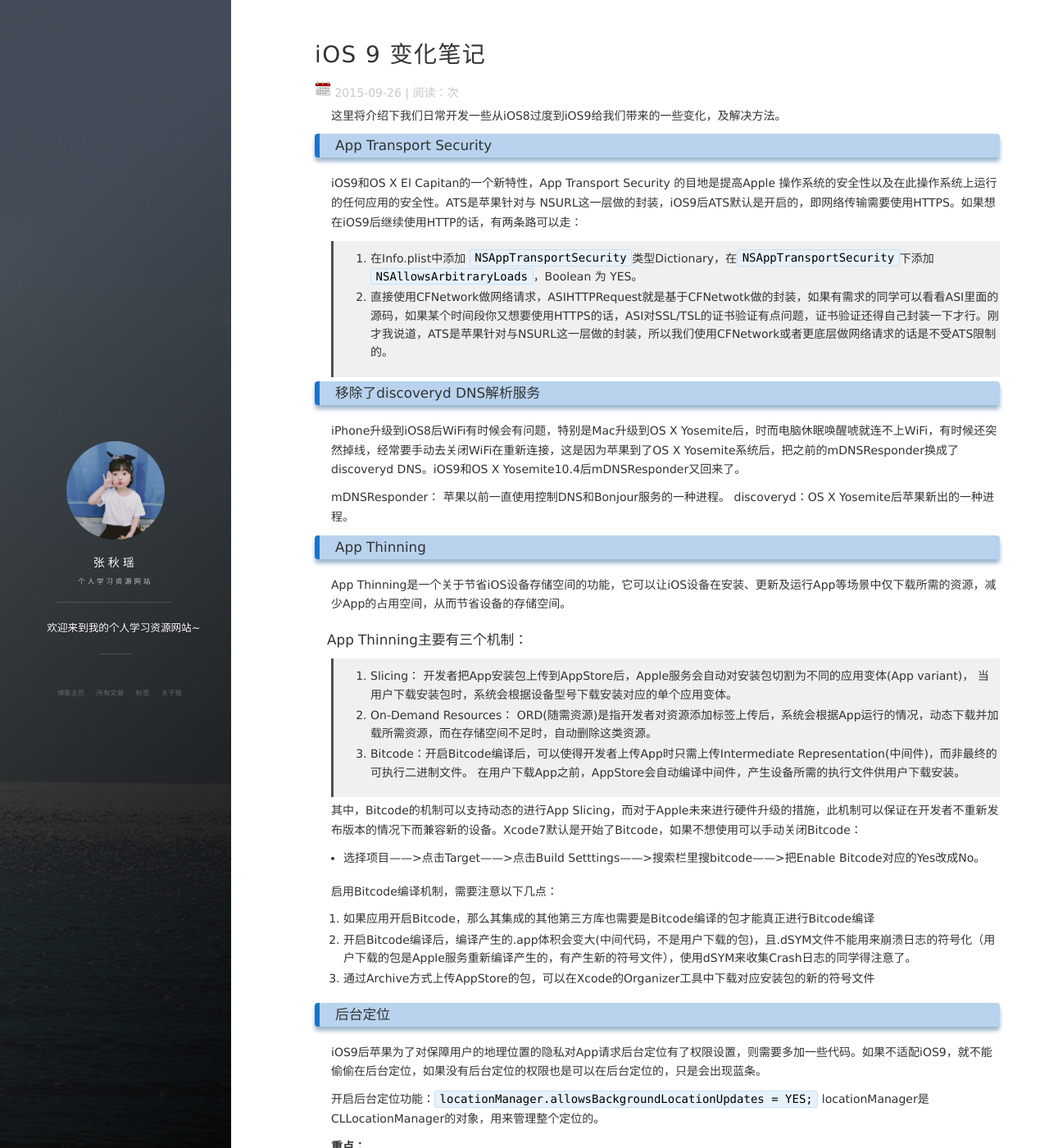
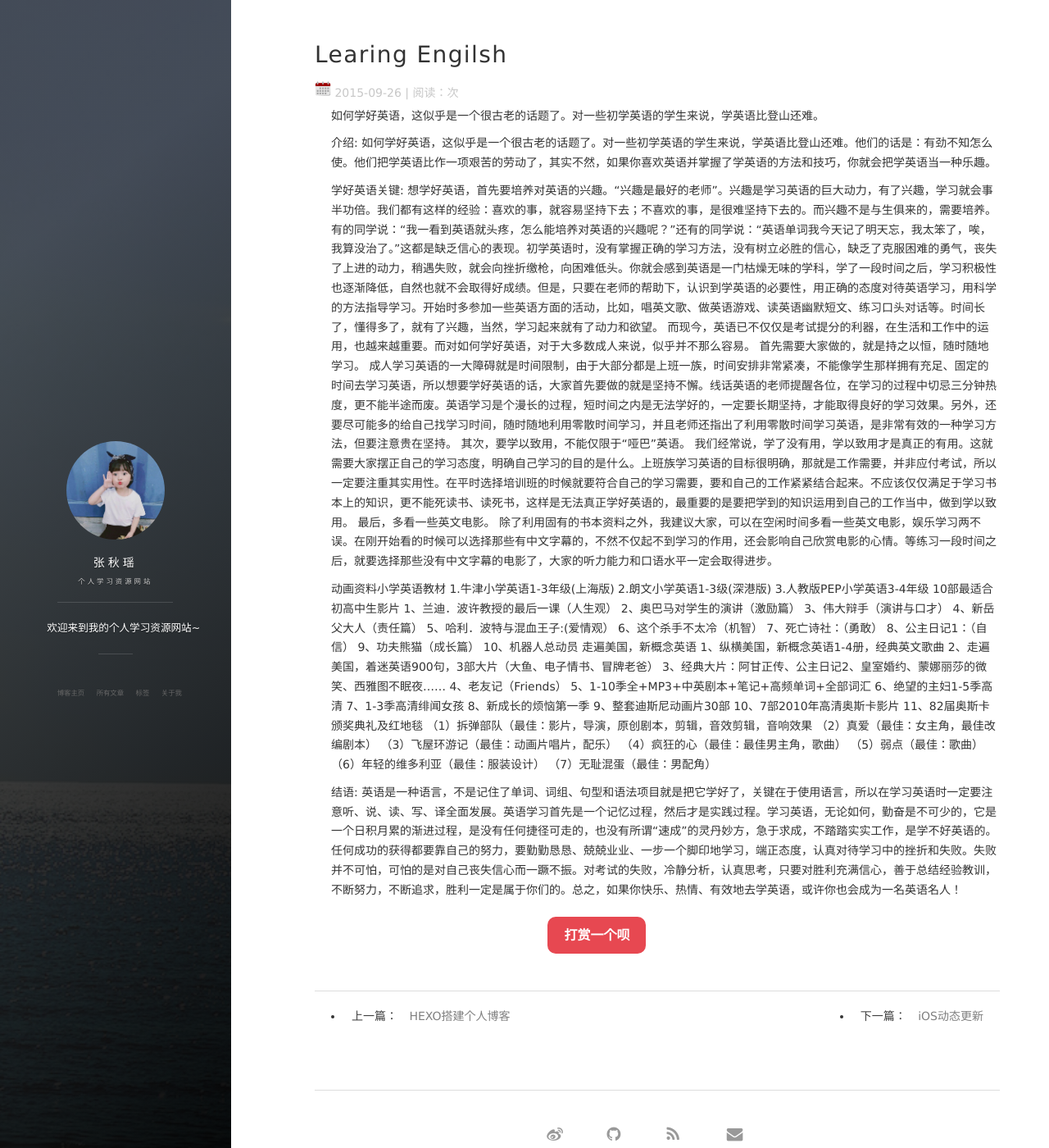
Before and after one commit to Libra-yoyo/Libra-yoyo.github.io, a Jekyll site: the page built from _posts/2015-09-26-iOS9_Note.md, in a window 1280 px wide and 1400 px high. Shown: the whole window at 82% size. Built offline with Jekyll 4.4.1, drawn with Linux system fonts in a browser that asks for light colours; nearby versions of some CDN libraries; comment, search, counter and statistics services are not loaded; some of the changed text lies outside the part shown.

Commit message:
Update 2015-09-26-iOS9_Note.md

````diff
--- a/_posts/2015-09-26-iOS9_Note.md
+++ b/_posts/2015-09-26-iOS9_Note.md
@@ -1,107 +1,59 @@
 ---
 layout: post
-title: "iOS 9 变化笔记"
+title: "Learing Engilsh"
 date: 2015-09-26 18:15:06
-description: "iOS9 变化笔记, 以及工作中常遇到的问题"
-tag: iOS
+description: "How to learn English in our daily life"
 ---
+如何学好英语，这似乎是一个很古老的话题了。对一些初学英语的学生来说，学英语比登山还难。
+
+介绍: 如何学好英语，这似乎是一个很古老的话题了。对一些初学英语的学生来说，学英语比登山还难。他们的话是：有劲不知怎么使。他们把学英语比作一项艰苦的劳动了，其实不然，如果你喜欢英语并掌握了学英语的方法和技巧，你就会把学英语当一种乐趣。
+
+学好英语关键:
+想学好英语，首先要培养对英语的兴趣。“兴趣是最好的老师”。兴趣是学习英语的巨大动力，有了兴趣，学习就会事半功倍。我们都有这样的经验：喜欢的事，就容易坚持下去；不喜欢的事，是很难坚持下去的。而兴趣不是与生俱来的，需要培养。有的同学说：“我一看到英语就头疼，怎么能培养对英语的兴趣呢？”还有的同学说：“英语单词我今天记了明天忘，我太笨了，唉，我算没治了。”这都是缺乏信心的表现。初学英语时，没有掌握正确的学习方法，没有树立必胜的信心，缺乏了克服困难的勇气，丧失了上进的动力，稍遇失败，就会向挫折缴枪，向困难低头。你就会感到英语是一门枯燥无味的学科，学了一段时间之后，学习积极性也逐渐降低，自然也就不会取得好成绩。但是，只要在老师的帮助下，认识到学英语的必要性，用正确的态度对待英语学习，用科学的方法指导学习。开始时多参加一些英语方面的活动，比如，唱英文歌、做英语游戏、读英语幽默短文、练习口头对话等。时间长了，懂得多了，就有了兴趣，当然，学习起来就有了动力和欲望。
+而现今，英语已不仅仅是考试提分的利器，在生活和工作中的运用，也越来越重要。而对如何学好英语，对于大多数成人来说，似乎并不那么容易。
+首先需要大家做的，就是持之以恒，随时随地学习。
+成人学习英语的一大障碍就是时间限制，由于大部分都是上班一族，时间安排非常紧凑，不能像学生那样拥有充足、固定的时间去学习英语，所以想要学好英语的话，大家首先要做的就是坚持不懈。线话英语的老师提醒各位，在学习的过程中切忌三分钟热度，更不能半途而废。英语学习是个漫长的过程，短时间之内是无法学好的，一定要长期坚持，才能取得良好的学习效果。另外，还要尽可能多的给自己找学习时间，随时随地利用零散时间学习，并且老师还指出了利用零散时间学习英语，是非常有效的一种学习方法，但要注意贵在坚持。
+其次，要学以致用，不能仅限于“哑巴”英语。
+我们经常说，学了没有用，学以致用才是真正的有用。这就需要大家摆正自己的学习态度，明确自己学习的目的是什么。上班族学习英语的目标很明确，那就是工作需要，并非应付考试，所以一定要注重其实用性。在平时选择培训班的时候就要符合自己的学习需要，要和自己的工作紧紧结合起来。不应该仅仅满足于学习书本上的知识，更不能死读书、读死书，这样是无法真正学好英语的，最重要的是要把学到的知识运用到自己的工作当中，做到学以致用。
+最后，多看一些英文电影。
+除了利用固有的书本资料之外，我建议大家，可以在空闲时间多看一些英文电影，娱乐学习两不误。在刚开始看的时候可以选择那些有中文字幕的，不然不仅起不到学习的作用，还会影响自己欣赏电影的心情。等练习一段时间之后，就要选择那些没有中文字幕的电影了，大家的听力能力和口语水平一定会取得进步。
 
 
-这里将介绍下我们日常开发一些从iOS8过度到iOS9给我们带来的一些变化，及解决方法。
+   动画资料小学英语教材
+1.牛津小学英语1-3年级(上海版)
+2.朗文小学英语1-3级(深港版)
+3.人教版PEP小学英语3-4年级
+10部最适合初高中生影片
+1、兰迪．波许教授的最后一课（人生观）
+2、奥巴马对学生的演讲（激励篇）
+3、伟大辩手（演讲与口才）
+4、新岳父大人（责任篇）
+5、哈利．波特与混血王子:(爱情观）
+6、这个杀手不太冷（机智）
+7、死亡诗社：（勇敢）
+8、公主日记1：（自信）
+9、功夫熊猫（成长篇）
+10、机器人总动员
+走遍美国，新概念英语
+1、纵横美国，新概念英语1-4册，经典英文歌曲
+2、走遍美国，着迷英语900句，3部大片（大鱼、电子情书、冒牌老爸）
+3、经典大片：阿甘正传、公主日记2、皇室婚约、蒙娜丽莎的微笑、西雅图不眠夜……
+4、老友记（Friends）
+5、1-10季全+MP3+中英剧本+笔记+高频单词+全部词汇
+6、绝望的主妇1-5季高清
+7、1-3季高清绯闻女孩
+8、新成长的烦恼第一季
+9、整套迪斯尼动画片30部
+10、7部2010年高清奥斯卡影片
+11、82届奥斯卡颁奖典礼及红地毯
+（1）拆弹部队（最佳：影片，导演，原创剧本，剪辑，音效剪辑，音响效果
+（2）真爱（最佳：女主角，最佳改编剧本）
+（3）飞屋环游记（最佳：动画片唱片，配乐）
+（4）疯狂的心（最佳：最佳男主角，歌曲）
+（5）弱点（最佳：歌曲）
+（6）年轻的维多利亚（最佳：服装设计）
+（7）无耻混蛋（最佳：男配角）
 
 
-### App Transport Security
-
-iOS9和OS X El Capitan的一个新特性，App Transport Security 的目地是提高Apple 操作系统的安全性以及在此操作系统上运行的任何应用的安全性。ATS是苹果针对与 NSURL这一层做的封装，iOS9后ATS默认是开启的，即网络传输需要使用HTTPS。如果想在iOS9后继续使用HTTP的话，有两条路可以走：
-
-> 1. 在Info.plist中添加 `NSAppTransportSecurity`类型Dictionary，在`NSAppTransportSecurity`下添加`NSAllowsArbitraryLoads`，Boolean 为 YES。
-> 2. 直接使用CFNetwork做网络请求，ASIHTTPRequest就是基于CFNetwotk做的封装，如果有需求的同学可以看看ASI里面的源码，如果某个时间段你又想要使用HTTPS的话，ASI对SSL/TSL的证书验证有点问题，证书验证还得自己封装一下才行。刚才我说道，ATS是苹果针对与NSURL这一层做的封装，所以我们使用CFNetwork或者更底层做网络请求的话是不受ATS限制的。
-
-
-### 移除了discoveryd DNS解析服务
-
-iPhone升级到iOS8后WiFi有时候会有问题，特别是Mac升级到OS X Yosemite后，时而电脑休眠唤醒唬就连不上WiFi，有时候还突然掉线，经常要手动去关闭WiFi在重新连接，这是因为苹果到了OS X Yosemite系统后，把之前的mDNSResponder换成了discoveryd DNS。iOS9和OS X Yosemite10.4后mDNSResponder又回来了。
-
-mDNSResponder： 苹果以前一直使用控制DNS和Bonjour服务的一种进程。
-discoveryd：OS X Yosemite后苹果新出的一种进程。
-
-### App Thinning
-App Thinning是一个关于节省iOS设备存储空间的功能，它可以让iOS设备在安装、更新及运行App等场景中仅下载所需的资源，减少App的占用空间，从而节省设备的存储空间。
-
-#### App Thinning主要有三个机制：
-
-> 1. Slicing： 开发者把App安装包上传到AppStore后，Apple服务会自动对安装包切割为不同的应用变体(App variant)， 当用户下载安装包时，系统会根据设备型号下载安装对应的单个应用变体。
-> 2. On-Demand Resources： ORD(随需资源)是指开发者对资源添加标签上传后，系统会根据App运行的情况，动态下载并加载所需资源，而在存储空间不足时，自动删除这类资源。
-> 3. Bitcode：开启Bitcode编译后，可以使得开发者上传App时只需上传Intermediate Representation(中间件)，而非最终的可执行二进制文件。 在用户下载App之前，AppStore会自动编译中间件，产生设备所需的执行文件供用户下载安装。
-
-其中，Bitcode的机制可以支持动态的进行App Slicing，而对于Apple未来进行硬件升级的措施，此机制可以保证在开发者不重新发布版本的情况下而兼容新的设备。Xcode7默认是开始了Bitcode，如果不想使用可以手动关闭Bitcode：
-
-
-
-* 选择项目——>点击Target——>点击Build Setttings——>搜索栏里搜bitcode——>把Enable Bitcode对应的Yes改成No。
-
-
-启用Bitcode编译机制，需要注意以下几点：
-
-1. 如果应用开启Bitcode，那么其集成的其他第三方库也需要是Bitcode编译的包才能真正进行Bitcode编译
-2. 开启Bitcode编译后，编译产生的.app体积会变大(中间代码，不是用户下载的包)，且.dSYM文件不能用来崩溃日志的符号化（用户下载的包是Apple服务重新编译产生的，有产生新的符号文件），使用dSYM来收集Crash日志的同学得注意了。
-3. 通过Archive方式上传AppStore的包，可以在Xcode的Organizer工具中下载对应安装包的新的符号文件
-
-
-### 后台定位
-
-iOS9后苹果为了对保障用户的地理位置的隐私对App请求后台定位有了权限设置，则需要多加一些代码。如果不适配iOS9，就不能偷偷在后台定位，如果没有后台定位的权限也是可以在后台定位的，只是会出现蓝条。
-
-开启后台定位功能：`locationManager.allowsBackgroundLocationUpdates = YES;`
-locationManager是CLLocationManager的对象，用来管理整个定位的。
-
-**重点：**
-
-> 配置info.plist，添加一个Required background modes，Array类型的，然后在Required background modes里面Item 0对应的Value设置为App registers for location updates，这样就解决了iOS9后台定位出现蓝条的问题了。
-
-
-### UI Testing
-Xcode7中苹果引入了一种新的方式在应用中进行测试——UI Testting，UI Testting允许我们找到UI元素与之交互，还能检查属性和状态。UI Testting已经完全集成进了Xcode7的测试报告，可以和单元测试一起执行。使用起来跟之前Xcode5出来的XCTest差不多，Xcode bots提供对此的支持，而且command line支持当UI测试失败时会立即发出通知。
-
-可以参考Github上的Demo，步骤：
-
-1. 在DemoTests.m里创建一个test开头的方法
-2. 在setUp()里启动应用 `XCUIApplication().launch()`
-3. 新建一个方法test开头的，在里面获取应用`let app = XCUIApplication()`
-4. 的到`let app = XCUIApplication()`，a`pp.buttons[“View Detail”].tap()?`。buttons是当前这个界面的所有按钮的集合，[]里面写按钮的名字，tap()就是执行这个按钮所对应的方法，可以是网络请求、界面跳转等等。
-
-
-### URL scheme
-
-在iOS9中，如果使用URL scheme必须在"Info.plist"中将你要在外部调用的URL scheme列为白名单，否则不能使用。
-
-配置info.plist，添加一个`LSApplicationQueriesSchemes`，Array类型的，然后在`LSApplicationQueriesSchemes`的Item里面添加urlscheme就行了，urlscheme是任意一个字符串，就是你自己需要使用的urlscheme，iOS9 URL scheme白名单适配就完成了。
-
-### 出现大量的警告
-
-Xcode7后运行以前的项目后出现大量的警告如：
-
-```bash
-(null): warning: /var/folders/p4/z7zy68r92hd3p5ry5g2v3k_8rlwzzr/C/org.llvm.clang.dalmo/ModuleCache/1TXZDLI9N2EMV/Foundation-3DFYNEBRQSXST.pcm: No such file or directory。
-```
-
-作为一个有洁癖的我反正是不能忍，出现警告的大致原因跟我上面提到的开启Bitcode，.dSYM文件不能用来符号化有关，Xcode试图去创建dSYM文件，但是你又不需要。
-
-### 解决方法
-
-1. Build Settings ——>Build Options——>Debug Information Format
-2. Debug下的DWARF with dsYM File改成DWARF
-3. Release下的还是之前默认的DWARF with dsYM File不变
-
-
-参考资料：
-
-- [iOS9AdaptationTips](https://github.com/ChenYilong/iOS9AdaptationTips)
-- [iOS9学习系列](http://www.cocoachina.com/ios/20150821/13140.html)
-- [iOS9-day-by-day](https://github.com/shinobicontrols/iOS9-day-by-day)
-
-
-
-<br>
-
-转载请注明：[潘柏信的博客](http://baixin) » [点击阅读原文](http://baixin.io/2015/09/iOS9_Note/)
+结语:
+英语是一种语言，不是记住了单词、词组、句型和语法项目就是把它学好了，关键在于使用语言，所以在学习英语时一定要注意听、说、读、写、译全面发展。英语学习首先是一个记忆过程，然后才是实践过程。学习英语，无论如何，勤奋是不可少的，它是一个日积月累的渐进过程，是没有任何捷径可走的，也没有所谓“速成”的灵丹妙方，急于求成，不踏踏实实工作，是学不好英语的。任何成功的获得都要靠自己的努力，要勤勤恳恳、兢兢业业、一步一个脚印地学习，端正态度，认真对待学习中的挫折和失败。失败并不可怕，可怕的是对自己丧失信心而一蹶不振。对考试的失败，冷静分析，认真思考，只要对胜利充满信心，善于总结经验教训，不断努力，不断追求，胜利一定是属于你们的。总之，如果你快乐、热情、有效地去学英语，或许你也会成为一名英语名人！
````
